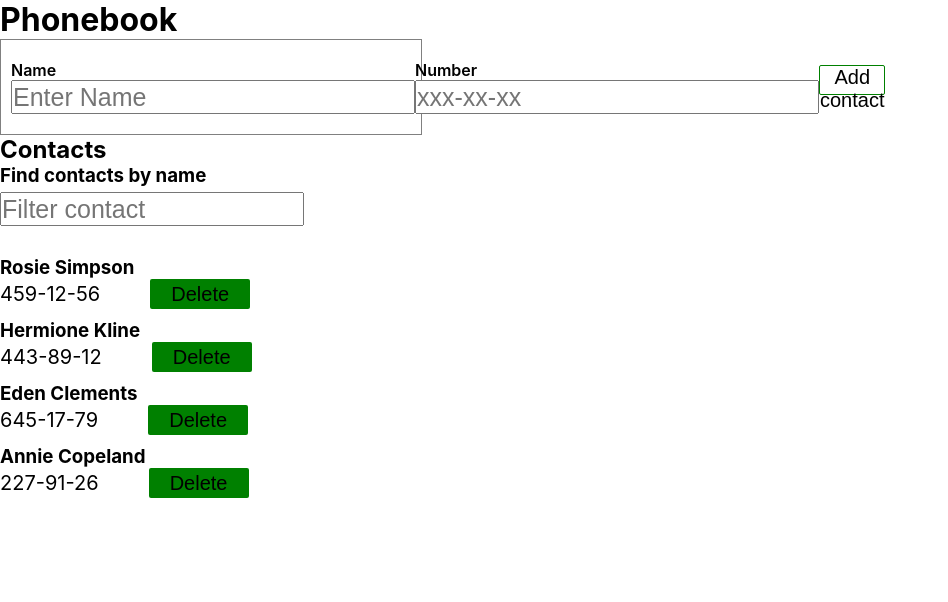
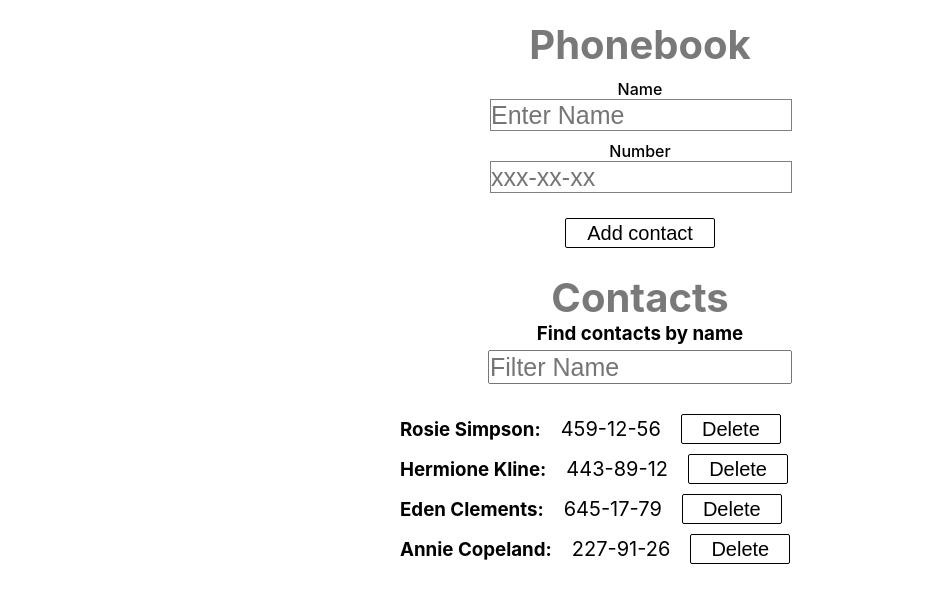
Before and after one commit to Vasylytsya777/goit-react-hw-02-phonebook, a React (Create React App) app: page / in a window 1280 px wide. Shown: the top 602 px of the page, without its empty margins (0-948 px from the left). Built offline with nearby package versions, Linux system fonts and the light colour scheme.

Commit message:
style ready

```diff
--- a/package.json
+++ b/package.json
@@ -2,10 +2,12 @@
   "name": "goit-react-hw-02-phonebook",
   "version": "0.1.0",
   "private": true,
+  "homepage": "https://Vasylytsya777.github.io/goit-react-hw-02-phonebook",
   "dependencies": {
     "@testing-library/jest-dom": "^5.11.9",
     "@testing-library/react": "^11.2.3",
     "@testing-library/user-event": "^12.6.0",
+    "gh-pages": "^3.1.0",
     "react": "^17.0.1",
     "react-dom": "^17.0.1",
     "react-scripts": "4.0.1",
@@ -18,7 +20,9 @@
     "start": "react-scripts start",
     "build": "react-scripts build",
     "test": "react-scripts test",
-    "eject": "react-scripts eject"
+    "eject": "react-scripts eject",
+    "predeploy": "npm run build",
+    "deploy": "gh-pages -d build"
   },
   "eslintConfig": {
     "extends": [
--- a/src/components/App.js
+++ b/src/components/App.js
@@ -1,4 +1,5 @@
 import React, { Component } from "react";
+import styles from "./App.module.css";
 import { v4 as uuidv4 } from "uuid";
 import ContactForm from "./contactForm/ContactForm";
 import ContactList from "./contactList/ContactList";
@@ -61,10 +62,10 @@ export default class App extends Component {
     const { filter } = this.state;
     const getFilteredContact = this.getFilteredContact();
     return (
-      <div>
-        <h1>Phonebook</h1>
+      <div className={styles.wrapper}>
+        <h1 className={styles.titlePhonebook}>Phonebook</h1>
         <ContactForm addContact={this.addContact} />
-        <h2>Contacts</h2>
+        <h2 className={styles.titleContacts}>Contacts</h2>
 
         <Filter filter={filter} onHandleFilter={this.onHandleFilter} />
 
--- /dev/null
+++ b/src/components/App.module.css
@@ -0,0 +1,13 @@
+.wrapper {
+  margin: 20px auto;
+  text-align: center;
+}
+.titlePhonebook {
+  font-size: 40px;
+
+  color: rgb(121, 121, 121);
+}
+.titleContacts {
+  font-size: 40px;
+  color: rgb(121, 121, 121);
+}
--- a/src/components/contactForm/ContactForm.js
+++ b/src/components/contactForm/ContactForm.js
@@ -29,11 +29,7 @@ export default class ContactForm extends Component {
   render() {
     const { name, number } = this.state;
     return (
-      <form
-        className={styles.form}
-        onSubmit={this.onHandleSubmit}
-        style={{ display: "flex" }}
-      >
+      <form className={styles.form} onSubmit={this.onHandleSubmit} s>
         <label className={styles.label}>
           Name
           <input
--- a/src/components/contactForm/ContactForm.module.css
+++ b/src/components/contactForm/ContactForm.module.css
@@ -1,28 +1,31 @@
 .form {
-  border: 1px solid gray;
-  width: 400px;
   padding: 10px;
+  display: block;
+  width: 500px;
+  margin: 0 auto;
 }
 .inputName,
 .inputNumber {
-  width: 400px;
+  display: block;
+  width: 300px;
   height: 30px;
   margin-bottom: 10px;
+  margin-left: 100px;
   font-size: 25px;
-  /* text-align: center; */
+  text-align: left;
   outline: none;
-  border: 1 px;
+  border: 1px solid grey;
 }
 .label {
   margin-top: 10px;
-  font-weight: 600;
+  font-weight: 500;
 }
 .buttonAddContacts {
   margin-left: 10px;
   width: 150px;
   height: 30px;
   outline: none;
-  border: 1px solid green;
+  border: 1px solid black;
   cursor: pointer;
   font-size: 20px;
   margin: 15px auto;
@@ -30,5 +33,6 @@
 }
 .buttonAddContacts:hover,
 .buttonAddContacts:focus {
-  background-color: green;
+  border: 2px solid grey;
+  box-shadow: 1px 1px 10px 1px grey;
 }
--- a/src/components/contactList/ContactList.js
+++ b/src/components/contactList/ContactList.js
@@ -4,10 +4,10 @@ import styles from "./ContactList.module.css";
 
 const ContactList = ({ contacts, deleteContact }) => {
   return (
-    <ul>
+    <ul className={styles.list}>
       {contacts.map((item) => (
         <li className={styles.listItem} key={item.id}>
-          <h3> {item.name}</h3>
+          <h3>{item.name}:</h3>
           <p className={styles.contactText}>{item.number}</p>
           <button
             className={styles.deleteButton}
--- a/src/components/contactList/ContactList.module.css
+++ b/src/components/contactList/ContactList.module.css
@@ -1,21 +1,31 @@
+.wrapper {
+  margin-bottom: 20px;
+}
+.list {
+  padding-left: 400px;
+}
 .listItem {
   margin-bottom: 10px;
+  display: flex;
+  align-items: center;
 }
 .contactText {
   display: inline-block;
-  margin-right: 50px;
+  margin-left: 20px;
+  margin-right: 20px;
   font-size: 20px;
 }
 .deleteButton {
   width: 100px;
   height: 30px;
 
-  border: none;
+  border: 1px solid black;
   cursor: pointer;
   font-size: 20px;
-  background-color: green;
+  background-color: white;
 }
 .deleteButton:hover,
 .deleteButton:focus {
-  background-color: red;
+  border: 2px solid grey;
+  box-shadow: 1px 1px 10px 1px grey;
 }
--- a/src/components/filter/Filter.js
+++ b/src/components/filter/Filter.js
@@ -14,7 +14,7 @@ const Filter = ({ filter, onHandleFilter }) => {
         type="text"
         name="filter"
         value={filter}
-        placeholder="Filter contact"
+        placeholder="Filter Name"
         onChange={onFilterChange}
       ></input>
     </div>
```
Also changed, not shown: src/components/App.css (deleted), 2 other files (tests, documents, lock files or other folders).
